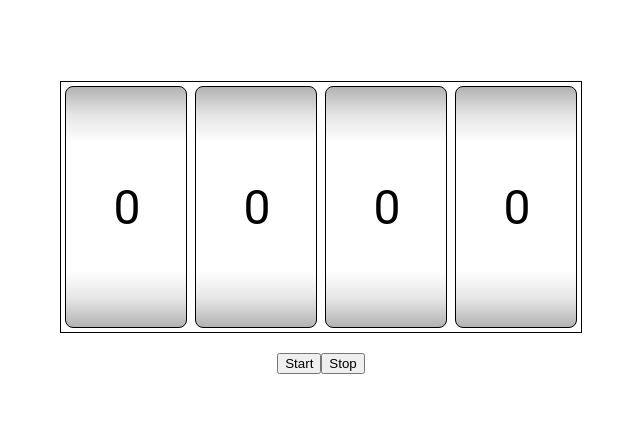
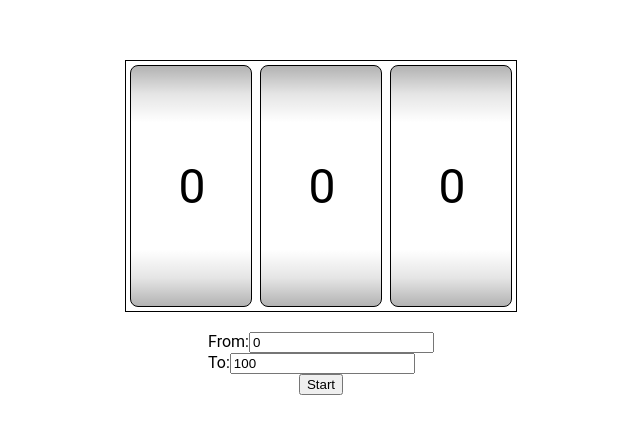
Before and after one commit to kaneha/lucky-draw, a React (Create React App) app: page / in a window 1280 px wide. Shown: the part 163-596 px from the top of the page, without its empty margins (319-959 px from the left). Built offline with nearby package versions, Linux system fonts and the light colour scheme.

Commit message:
Handle range of value

```diff
--- a/public/index.html
+++ b/public/index.html
@@ -24,10 +24,10 @@
       work correctly both with client-side routing and a non-root public URL.
       Learn how to configure a non-root public URL by running `npm run build`.
     -->
-    <title>React App</title>
+    <title>Lucky Draw</title>
   </head>
   <body>
-    <noscript>You need to enable JavaScript to run this app.</noscript>
+    <noscript>Lucky Draw</noscript>
     <div id="root"></div>
     <!--
       This HTML file is a template.
--- a/src/App.css
+++ b/src/App.css
@@ -51,8 +51,6 @@
 }
 
 .list-digit {
-  /* position: absolute;
-  transition-property: all; */
 }
 
 .digit-box {
@@ -67,15 +65,13 @@
 .controller {
   padding: 20px;
   display: flex;
+  flex-direction: column;
   justify-content: center;
   align-items: center;
 }
 
-@keyframes rolling {
-  from {
-    transform: translateY(0);
-  }
-  to {
-    transform: translateY(-100%);
-  }
+input::-webkit-outer-spin-button,
+input::-webkit-inner-spin-button {
+  -webkit-appearance: none;
+  margin: 0;
 }
--- a/src/App.js
+++ b/src/App.js
@@ -1,4 +1,4 @@
-import { useEffect, useState, useRef } from 'react';
+import { useState, useRef, useMemo } from 'react';
 import { flushSync } from 'react-dom';
 import './App.css';
 import Slider from 'react-slick';
@@ -11,20 +11,42 @@ function delay(delayInMs) {
   });
 }
 
+function getNumOfDigits(number) {
+  return String(number).length;
+}
+
+function getRandomNumberInRange(min, max) {
+  const randomNumber = Math.floor(Math.random() * max);
+  if (randomNumber < min) {
+    return getRandomNumberInRange(min, max);
+  } else {
+    return randomNumber;
+  }
+}
+
 function App() {
-  const [numOfDigits, setNumOfDigits] = useState(4);
+  const [valueRange, setValueRange] = useState({ min: 0, max: 100 });
   const [listInterval, setListInterval] = useState([]);
+  const [result, setResult] = useState(null);
 
   const sliderRef = useRef([]);
+  sliderRef.current = [];
 
   const listDigits = Array.from({ length: 10 }, (_, i) => i);
 
-  useEffect(() => {}, []);
+  const numOfDigits = useMemo(
+    () => getNumOfDigits(valueRange.max),
+    [valueRange.max]
+  );
 
   const onStart = async () => {
+    setResult(null);
+    if (Number(valueRange.max) <= Number(valueRange.min)) {
+      return;
+    }
     const intervalStack = [];
     for (let i = 0; i < numOfDigits; i++) {
-      intervalStack.push(setInterval(() => sliderRef.current[i]?.slickNext()));
+      intervalStack.push(setInterval(() => sliderRef.current[i].slickNext()));
       flushSync(() => {
         setListInterval(intervalStack);
       });
@@ -33,16 +55,50 @@ function App() {
   };
 
   const onStop = async () => {
-    for (let i = listInterval.length - 1; i > -1; i--) {
-      await delay(500);
-      clearInterval(listInterval[i]);
+    let resultInString = result;
+    if (!result) {
+      const random = getRandomNumberInRange(valueRange.min, valueRange.max);
+      const resultTemp =
+        String('0').repeat(numOfDigits - String(random).length) +
+        String(random);
+      resultInString = resultTemp;
+      setResult(resultTemp);
     }
-    setListInterval([]);
+    const lastIntervalIndex = listInterval.length - 1;
+    clearInterval(listInterval[lastIntervalIndex]);
+    await delay(100);
+    sliderRef.current[lastIntervalIndex].slickGoTo(
+      Number(resultInString[lastIntervalIndex])
+    );
+    setListInterval((prev) => {
+      prev.pop();
+      return prev;
+    });
+    // for (let i = listInterval.length - 1; i > -1; i--) {
+    //   await delay(500);
+    //   clearInterval(listInterval[i]);
+    //   await delay(100);
+    //   sliderRef.current[i].slickGoTo(Number(resultInString[i]));
+    // }
+    // setListInterval([]);
   };
 
-  // useEffect(() => {
-  //   sliderRef.current?.slickGoTo(active);
-  // }, [active]);
+  console.log(listInterval);
+
+  const onChangeRange = ({ target }) => {
+    setValueRange((prev) => ({
+      ...prev,
+      [target.name]: target.value,
+    }));
+  };
+
+  const addToRefs = (el) => {
+    if (el && !sliderRef.current.includes(el)) {
+      sliderRef.current.push(el);
+    }
+  };
+
+  const isDrawing = listInterval.length > 0;
 
   const settings = {
     infinite: true,
@@ -61,20 +117,45 @@ function App() {
         {Array.from({ length: numOfDigits }, (_, i) => i).map((_) => (
           <div className='display-digit-box' key={_}>
             <div className='list-digit'>
-              <Slider {...settings} ref={(ref) => sliderRef.current.push(ref)}>
+              {numOfDigits > 0 && (
+                <Slider {...settings} ref={addToRefs}>
                   {listDigits.map((digit) => (
                     <div key={digit}>
                       <div className='digit-box'>{digit}</div>
                     </div>
                   ))}
                 </Slider>
+              )}
             </div>
           </div>
         ))}
       </div>
       <div className='controller'>
+        <div>
+          <div className='input-block'>
+            <label>From:</label>
+            <input
+              name='min'
+              type='number'
+              onChange={onChangeRange}
+              value={valueRange.min}
+            />
+          </div>
+          <div className='input-block'>
+            <label>To:</label>
+            <input
+              name='max'
+              type='number'
+              onChange={onChangeRange}
+              value={valueRange.max}
+            />
+          </div>
+        </div>
+        {isDrawing ? (
+          <button onClick={onStop}>Stop</button>
+        ) : (
           <button onClick={onStart}>Start</button>
-        <button onClick={onStop}>Stop</button>
+        )}
       </div>
     </div>
   );
```
Lines whose indentation alone changed are shown as unchanged.
